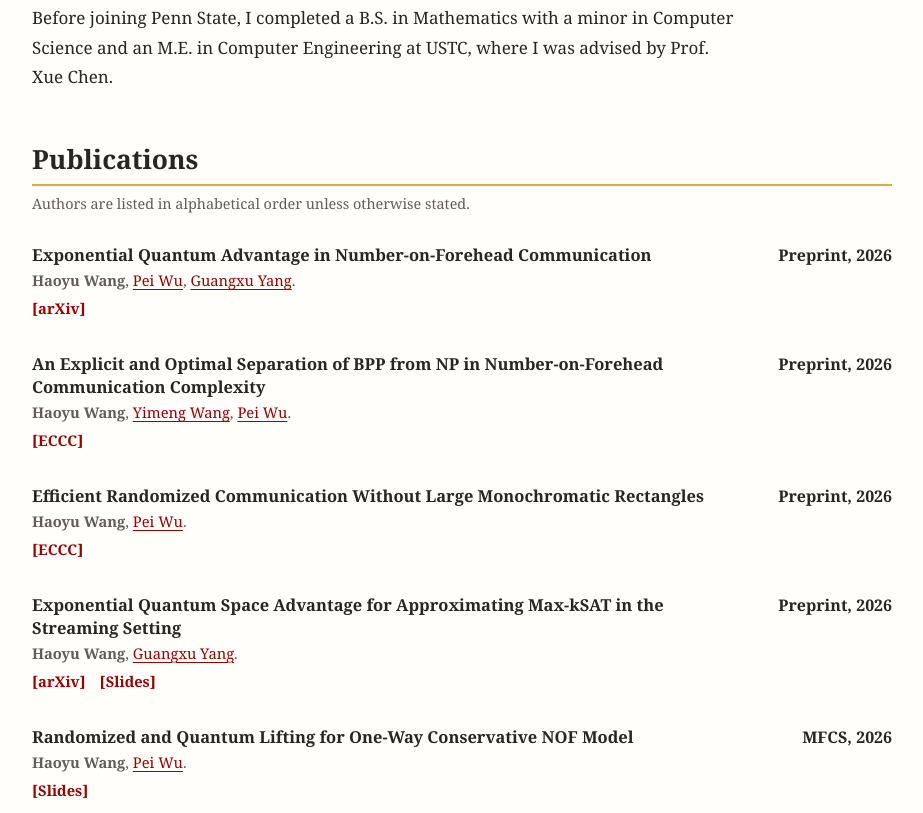
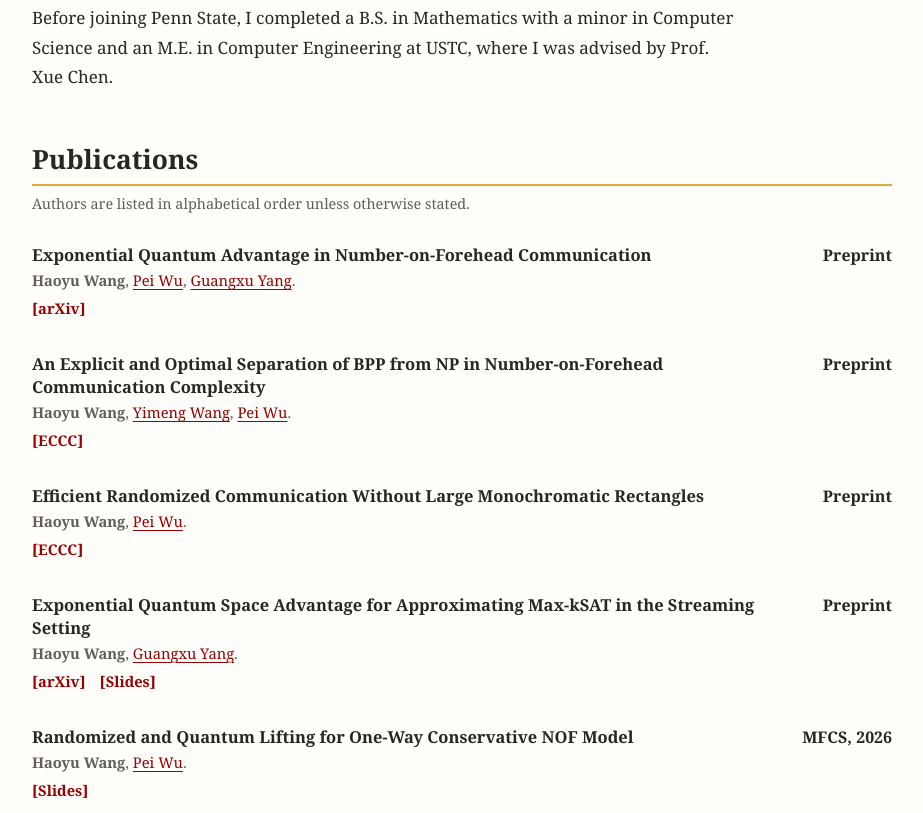
Before and after one commit to 27OExpert/27oexpert.github.io, a plain HTML site: page index.html in a window 1280 px wide. Shown: the part 534-1347 px from the top of the page, without its empty margins (178-1101 px from the left). Drawn offline with Linux system fonts and the light colour scheme.

Commit message:
Update publication venue year to 'Preprint'

```diff
--- a/index.html
+++ b/index.html
@@ -130,7 +130,7 @@
             <article class="publication">
             <div class="publication-heading">
               <h3>Exponential Quantum Advantage in Number-on-Forehead Communication</h3>
-              <p class="venue">Preprint, 2026</p>
+              <p class="venue">Preprint</p>
             </div>
             <p class="authors">
               <strong>Haoyu Wang</strong>, <a href="https://pwu.netlify.app/">Pei Wu</a>, <a href="https://guangxu-yang.github.io/">Guangxu Yang</a>.
@@ -143,7 +143,7 @@
             <article class="publication">
             <div class="publication-heading">
               <h3>An Explicit and Optimal Separation of BPP from NP in Number-on-Forehead Communication Complexity</h3>
-              <p class="venue">Preprint, 2026</p>
+              <p class="venue">Preprint</p>
             </div>
             <p class="authors">
               <strong>Haoyu Wang</strong>, <a href="https://kobe-yimeng-wang.github.io/"> Yimeng Wang</a>, <a href="https://pwu.netlify.app/">Pei Wu</a>.
@@ -156,7 +156,7 @@
            <article class="publication">
            <div class="publication-heading">
               <h3>Efficient Randomized Communication Without Large Monochromatic Rectangles</h3>
-              <p class="venue">Preprint, 2026</p>
+              <p class="venue">Preprint</p>
             </div>
             <p class="authors">
               <strong>Haoyu Wang</strong>, <a href="https://pwu.netlify.app/">Pei Wu</a>.
@@ -170,7 +170,7 @@
           <article class="publication">
             <div class="publication-heading">
               <h3>Exponential Quantum Space Advantage for Approximating Max-kSAT in the Streaming Setting</h3>
-              <p class="venue">Preprint, 2026</p>
+              <p class="venue">Preprint</p>
             </div>
             <p class="authors">
               <strong>Haoyu Wang</strong>, <a href="https://guangxu-yang.github.io/">Guangxu Yang</a>.
```
